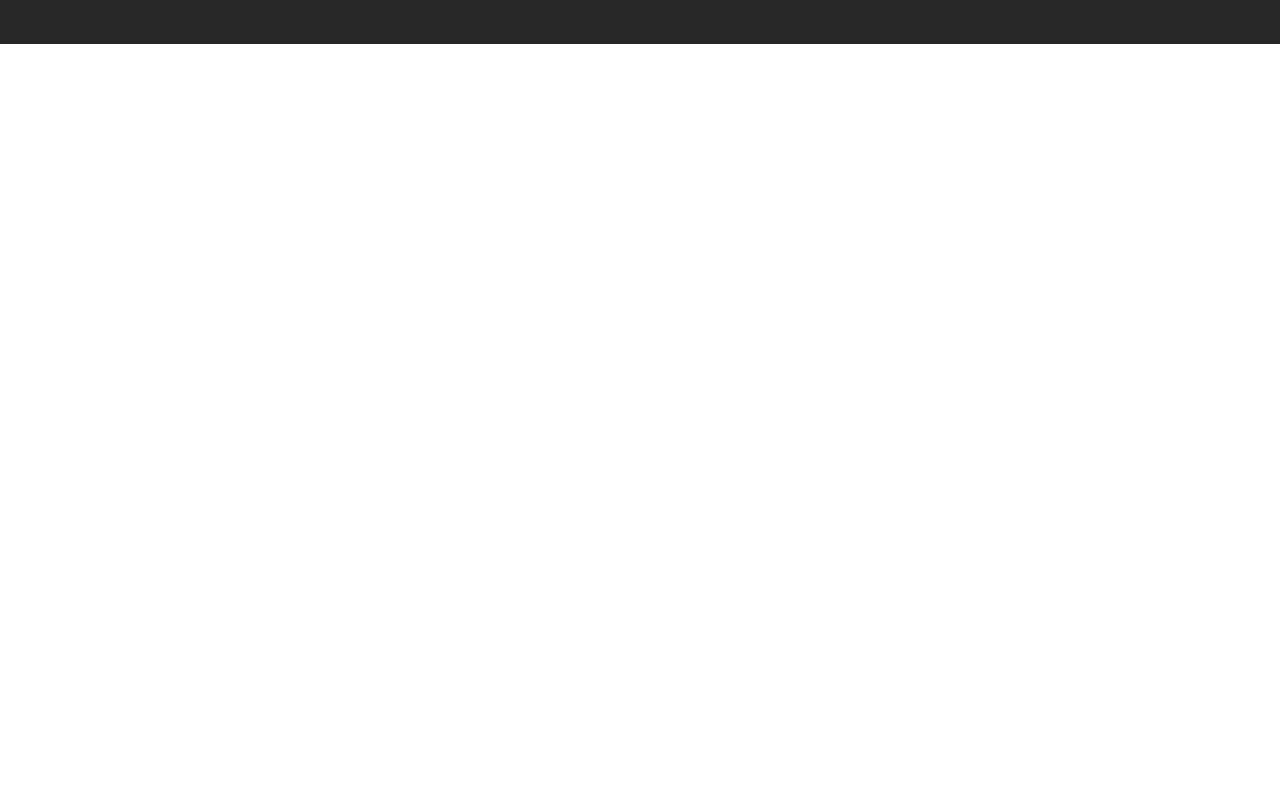
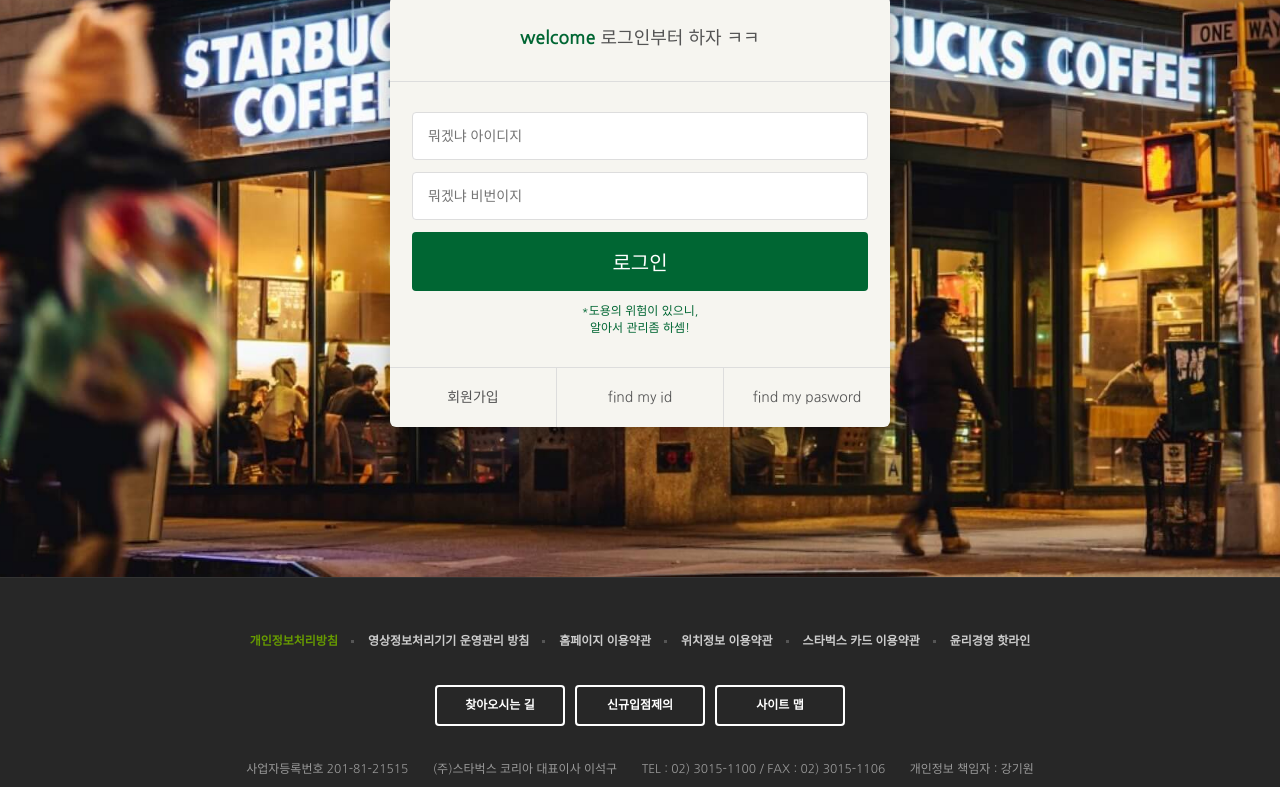
Before and after one commit to henry1021/starbucks, a plain HTML site: page signin/index.html in a window 1280 px wide. Shown: the part 290-1077 px from the top of the page. Before the commit the page ends 800 px from the top, so only its background shows below. Drawn offline with nearby package versions, Linux system fonts and the light colour scheme.

Commit message:
login page

```diff
--- /dev/null
+++ b/css/signin.css
@@ -0,0 +1,89 @@
+.signin {
+  margin-top: 120px;
+  padding: 100px 0 150px;
+  background-image: url("../images/signin_bg.jpg");
+  background-repeat: no-repeat;
+  background-position: center;
+  background-size: cover;
+}
+
+.signin h1 {
+  color: #fff;
+  font-size: 30px;
+  font-weight: 700;
+  text-align: center;
+  margin-bottom: 24px;
+}
+
+.signin__card {
+  width: 500px;
+  margin: 0 auto;
+  border-radius: 6px;
+  background-color: #f6f5f0;
+  box-shadow: 2px 2px 20px rgba(0, 0, 0, .3);
+  color: #555;
+}
+
+.signin__card h2 {
+  padding: 30px;
+  font-size: 18px;
+  text-align: center;
+  border-bottom: 1px solid #ddd;
+}
+
+.signin__card h2 strong {
+  font-weight: 700;
+  color: #063;
+}
+
+.signin__card form {
+  padding: 30px 22px;
+}
+
+.signin__card form input {
+  width: 100%;
+  margin-bottom: 12px;
+  padding: 15px;
+  border: 1px solid #ddd;
+  border-radius: 4px;
+  outline: none;
+  box-sizing: border-box;
+  font-size: 14px;
+}
+
+.signin__card form [type="submit"] {
+  background-color: #063;
+  border: none;
+  color: #fff;
+  font-size: 20px;
+  cursor: pointer;
+}
+
+.signin__card form p {
+  font-size: 12px;
+  color: #063;
+  text-align: center;
+}
+
+.signin__card .actions {
+  display: flex;
+  border-top: 1px solid #ddd;
+}
+
+.signin__card .actions a {
+  flex-grow: 1;
+  flex-basis: 0;
+  text-align: center;
+  padding: 20px;
+  color: #555;
+  font-size: 14px;
+  border-right: 1px solid #ddd;
+}
+
+.signin__card .actions a:last-child {
+  border-right: none;
+}
+
+.signin__card .actions a:hover {
+  text-decoration: underline;
+}
--- a/signin/index.html
+++ b/signin/index.html
@@ -28,6 +28,7 @@
   <link href="https://fonts.googleapis.com/css2?family=Nanum+Gothic:wght@400;700&display=swap" rel="stylesheet">
   <link rel="stylesheet" href="https://fonts.googleapis.com/icon?family=Material+Icons">
   <link rel="stylesheet" href="../css/common.css">
+  <link rel="stylesheet" href="../css/signin.css">
 
   <script defer src="../js/common.js"></script>
 
@@ -365,7 +366,26 @@
 
   </header>
 
-  <section class="login"></section>
+  <section class="signin">
+    <h1>로그인</h1>
+    <div class="signin__card">
+      <h2> <strong> welcome </strong> 로그인부터 하자 ㅋㅋ</h2>
+      <form>
+        <input type="text" placeholder="뭐겠냐 아이디지">
+        <input type="password" placeholder="뭐겠냐 비번이지">
+        <input type="submit" value="로그인">
+        <p>
+          *도용의 위험이 있으니, <br>
+          알아서 관리좀 하셈!
+        </p>
+      </form>
+      <div class="actions">
+        <a href="javascript:void(0)">회원가입</a>
+        <a href="javascript:void(0)">find my id</a>
+        <a href="javascript:void(0)">find my pasword</a>
+      </div>
+    </div>
+  </section>
   <!--FOOTER-->
   <footer>
     <div class="inner">
```
